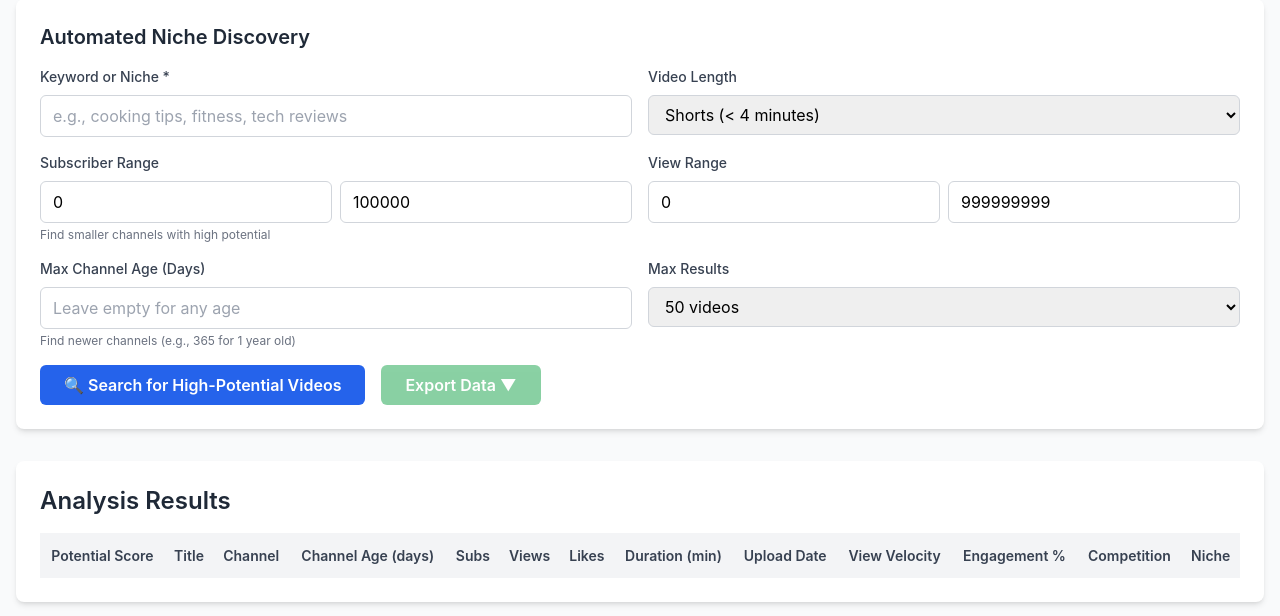
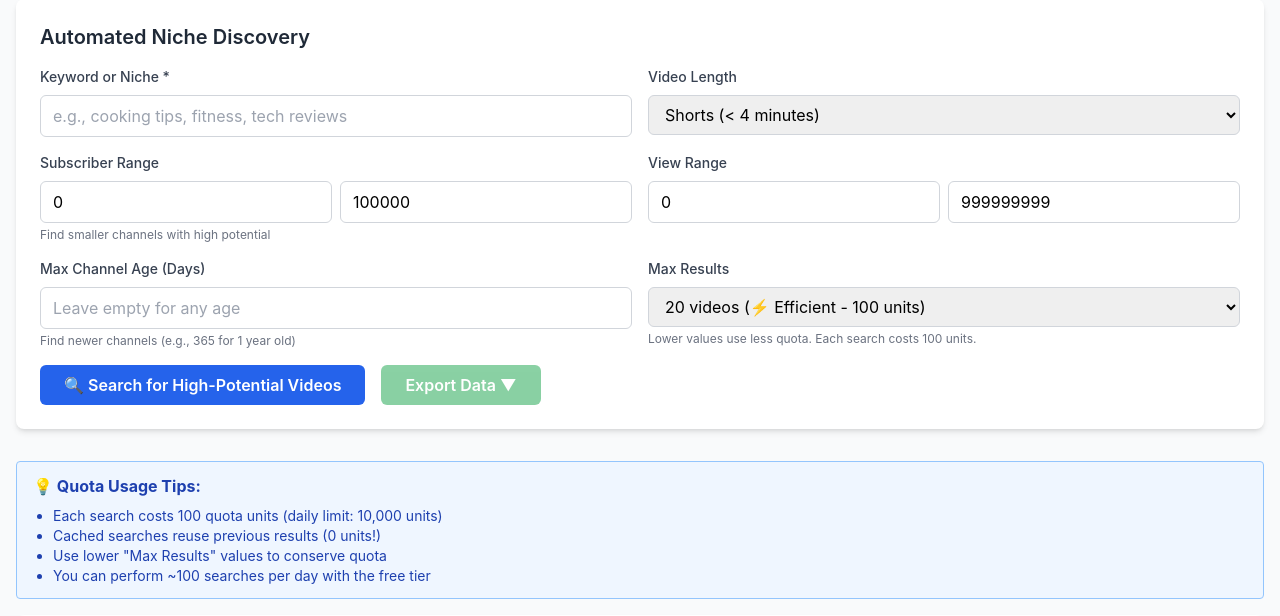
Before and after one commit to Anthonytesla02/YoutubeNichePro, a Flask app: page / in a window 1280 px wide. Shown: the part 137-753 px from the top of the page. Run offline with Flask 3, Linux system fonts and the light colour scheme; lists and menus that the app fills with data are empty; some libraries are stand-ins or nearby versions.

Commit message:
Improve YouTube API key usage efficiency for lower quota consumption
Optimize YouTube API calls by implementing batching for video detail fetches and reducing default search results to conserve API quota units.

Replit-Commit-Author: Agent
Replit-Commit-Session-Id: d4433802-58b6-4c2e-9c33-de1d2448086f
Replit-Commit-Checkpoint-Type: full_checkpoint
Replit-Commit-Event-Id: 9b435401-d0f0-4f3f-8f87-4bc02a0e2d25
Replit-Commit-Screenshot-Url: https://storage.googleapis.com/screenshot-production-us-central1/6b38d1d1-4ba6-4a7f-9886-1cd3bbbeb0d8/d4433802-58b6-4c2e-9c33-de1d2448086f/S5abv87

```diff
--- a/app.py
+++ b/app.py
@@ -129,7 +129,7 @@ def save_cache(cache):
         json.dump(cache, f, indent=2)
 
 def get_video_details(youtube, video_ids):
-    """Fetch video details from YouTube API"""
+    """Fetch video details from YouTube API with efficient batching (1 unit per video)"""
     cache = load_cache()
     results = []
     uncached_ids = []
@@ -142,29 +142,35 @@ def get_video_details(youtube, video_ids):
 
     if uncached_ids:
         try:
-            response = youtube.videos().list(
-                part='snippet,statistics,contentDetails',
-                id=','.join(uncached_ids)
-            ).execute()
+            # Batch requests: YouTube API allows up to 50 IDs per request
+            # Cost: 1 quota unit per request
+            for i in range(0, len(uncached_ids), 50):
+                batch = uncached_ids[i:i+50]
+                print(f"Fetching details for {len(batch)} videos (1 quota unit)")
 
-            for item in response.get('items', []):
-                video_data = {
-                    'video_id': item['id'],
-                    'title': item['snippet']['title'],
-                    'channel_id': item['snippet']['channelId'],
-                    'channel_title': item['snippet']['channelTitle'],
-                    'upload_date': item['snippet']['publishedAt'],
-                    'views': int(item['statistics'].get('viewCount', 0)),
-                    'likes': int(item['statistics'].get('likeCount', 0)),
-                    'comments': int(item['statistics'].get('commentCount', 0)),
-                    'duration': item['contentDetails']['duration'],
-                    'tags': item['snippet'].get('tags', [])
-                }
-                results.append(video_data)
+                response = youtube.videos().list(
+                    part='snippet,statistics,contentDetails',
+                    id=','.join(batch)
+                ).execute()
 
-                if 'videos' not in cache:
-                    cache['videos'] = {}
-                cache['videos'][item['id']] = video_data
+                for item in response.get('items', []):
+                    video_data = {
+                        'video_id': item['id'],
+                        'title': item['snippet']['title'],
+                        'channel_id': item['snippet']['channelId'],
+                        'channel_title': item['snippet']['channelTitle'],
+                        'upload_date': item['snippet']['publishedAt'],
+                        'views': int(item['statistics'].get('viewCount', 0)),
+                        'likes': int(item['statistics'].get('likeCount', 0)),
+                        'comments': int(item['statistics'].get('commentCount', 0)),
+                        'duration': item['contentDetails']['duration'],
+                        'tags': item['snippet'].get('tags', [])
+                    }
+                    results.append(video_data)
+
+                    if 'videos' not in cache:
+                        cache['videos'] = {}
+                    cache['videos'][item['id']] = video_data
 
             save_cache(cache)
         except Exception as e:
@@ -439,27 +445,37 @@ def identify_niche_competitors(all_results):
 
     return niche_data
 
-def automated_search(youtube, keyword, video_duration='short', max_results=50):
-    """Search YouTube for videos by keyword with duration filter"""
+def automated_search(youtube, keyword, video_duration='short', max_results=20):
+    """Search YouTube for videos by keyword with duration filter
+    COST: 100 quota units per search API call
+    Default max_results=20 to minimize quota usage (fits in 1 call)
+    """
     from googleapiclient.errors import HttpError
 
     cache = load_cache()
     cache_key = f'search_{keyword}_{video_duration}_{max_results}'
 
+    # Check cache first - saves 100 units!
     if cache_key in cache.get('searches', {}):
+        print(f"Using cached search results for '{keyword}' (saved 100 quota units)")
         return cache['searches'][cache_key]
 
     try:
         video_ids = []
         next_page_token = None
+        api_calls = 0
 
         while len(video_ids) < max_results:
+            api_calls += 1
+            batch_size = min(50, max_results - len(video_ids))
+            print(f"Search API call #{api_calls} for '{keyword}' - fetching {batch_size} results (100 quota units)")
+
             response = youtube.search().list(
                 part='id',
                 q=keyword,
                 type='video',
                 videoDuration=video_duration,
-                maxResults=min(50, max_results - len(video_ids)),
+                maxResults=batch_size,
                 order='viewCount',
                 pageToken=next_page_token
             ).execute()
@@ -471,6 +487,8 @@ def automated_search(youtube, keyword, video_duration='short', max_results=50):
             next_page_token = response.get('nextPageToken')
             if not next_page_token or len(video_ids) >= max_results:
                 break
+
+        print(f"Search complete: Found {len(video_ids)} videos using {api_calls * 100} quota units")
 
         if 'searches' not in cache:
             cache['searches'] = {}
@@ -505,7 +523,7 @@ def filter_by_channel_age(channel_data, max_age_days=None):
         return True
 
 def get_channel_details(youtube, channel_ids):
-    """Fetch channel details including creation date"""
+    """Fetch channel details including creation date with efficient batching (1 unit per 50 channels)"""
     cache = load_cache()
     results = {}
     uncached_ids = []
@@ -519,25 +537,31 @@ def get_channel_details(youtube, channel_ids):
 
     if uncached_ids:
         try:
-            response = youtube.channels().list(
-                part='snippet,statistics',
-                id=','.join(uncached_ids)
-            ).execute()
+            # Batch requests: up to 50 channel IDs per request
+            # Cost: 1 quota unit per request
+            for i in range(0, len(uncached_ids), 50):
+                batch = uncached_ids[i:i+50]
+                print(f"Fetching details for {len(batch)} channels (1 quota unit)")
 
-            for item in response.get('items', []):
-                channel_data = {
-                    'channel_id': item['id'],
-                    'title': item['snippet']['title'],
-                    'published_at': item['snippet']['publishedAt'],
-                    'subscriber_count': int(item['statistics'].get('subscriberCount', 0)),
-                    'video_count': int(item['statistics'].get('videoCount', 0)),
-                    'view_count': int(item['statistics'].get('viewCount', 0))
-                }
-                results[item['id']] = channel_data
+                response = youtube.channels().list(
+                    part='snippet,statistics',
+                    id=','.join(batch)
+                ).execute()
 
-                if 'channel_details' not in cache:
-                    cache['channel_details'] = {}
-                cache['channel_details'][f'channel_details_{item["id"]}'] = channel_data
+                for item in response.get('items', []):
+                    channel_data = {
+                        'channel_id': item['id'],
+                        'title': item['snippet']['title'],
+                        'published_at': item['snippet']['publishedAt'],
+                        'subscriber_count': int(item['statistics'].get('subscriberCount', 0)),
+                        'video_count': int(item['statistics'].get('videoCount', 0)),
+                        'view_count': int(item['statistics'].get('viewCount', 0))
+                    }
+                    results[item['id']] = channel_data
+
+                    if 'channel_details' not in cache:
+                        cache['channel_details'] = {}
+                    cache['channel_details'][f'channel_details_{item["id"]}'] = channel_data
 
             save_cache(cache)
         except Exception as e:
@@ -585,7 +609,7 @@ def search_niche():
         min_views = data.get('min_views', 0)
         max_views = data.get('max_views', 999999999)
         max_channel_age_days = data.get('max_channel_age_days')
-        max_results = min(data.get('max_results', 50), 100)
+        max_results = min(data.get('max_results', 20), 100)  # Default 20 for efficiency
 
         youtube = get_youtube_client()
 
--- a/templates/index.html
+++ b/templates/index.html
@@ -100,11 +100,13 @@
                     <select
                         id="maxResults"
                         class="w-full px-3 py-2 border border-gray-300 rounded-md focus:outline-none focus:ring-2 focus:ring-blue-500">
-                        <option value="25">25 videos</option>
-                        <option value="50" selected>50 videos</option>
-                        <option value="75">75 videos</option>
-                        <option value="100">100 videos</option>
+                        <option value="10">10 videos (⚡ Efficient - 100 units)</option>
+                        <option value="20" selected>20 videos (⚡ Efficient - 100 units)</option>
+                        <option value="30">30 videos (Moderate - 100 units)</option>
+                        <option value="50">50 videos (Moderate - 100 units)</option>
+                        <option value="100">100 videos (⚠️ Expensive - 200 units)</option>
                     </select>
+                    <p class="text-xs text-gray-500 mt-1">Lower values use less quota. Each search costs 100 units.</p>
                 </div>
             </div>
 
@@ -157,6 +159,16 @@
                 <div class="text-sm text-gray-600">Avg Engagement</div>
                 <div id="avgEngagement" class="text-2xl font-bold text-gray-800">0%</div>
             </div>
+        </div>
+
+        <div id="quotaInfo" class="bg-blue-50 border border-blue-300 text-blue-800 px-4 py-3 rounded mb-4">
+            <strong>💡 Quota Usage Tips:</strong>
+            <ul class="list-disc ml-5 mt-2 text-sm">
+                <li>Each search costs 100 quota units (daily limit: 10,000 units)</li>
+                <li>Cached searches reuse previous results (0 units!)</li>
+                <li>Use lower "Max Results" values to conserve quota</li>
+                <li>You can perform ~100 searches per day with the free tier</li>
+            </ul>
         </div>
 
         <div id="errorMessage" class="bg-red-100 border border-red-400 text-red-700 px-4 py-3 rounded mb-4 hidden">
```
Also changed, not shown: 1 other file.
